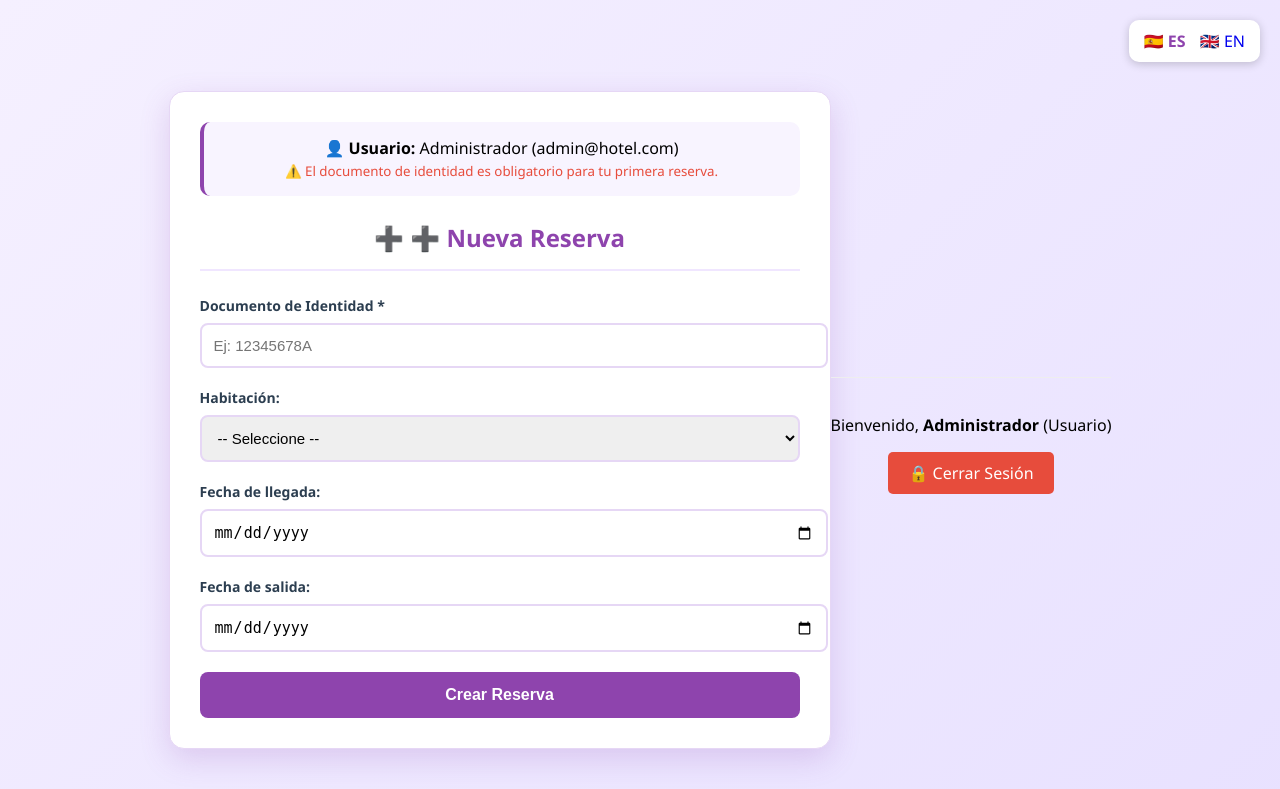
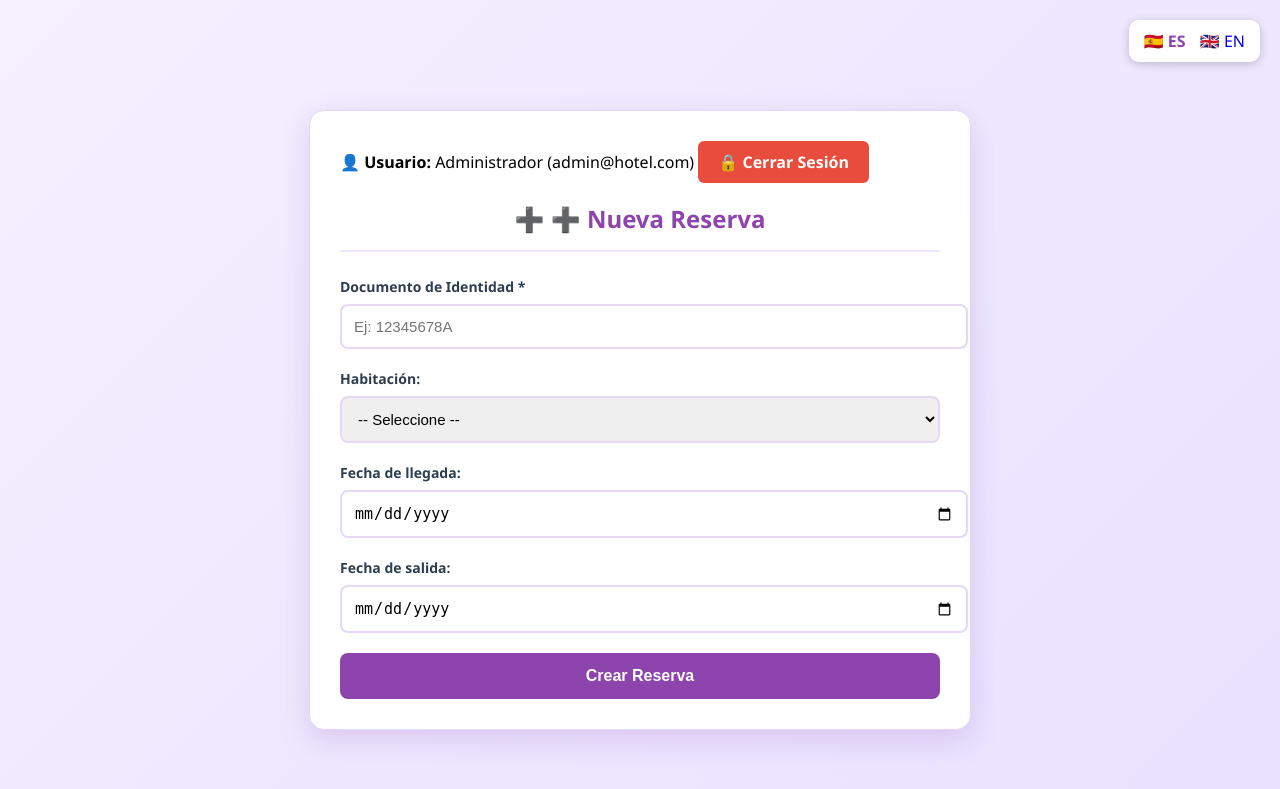
Before and after one commit to KameHelen/SGH_MesaRequena_Elena, a PHP site: page /public/reserva.php in a window 1280 px wide. Shown: the top 789 px of the page. Run offline with PHP 8.4, Linux system fonts and the light colour scheme; a user stored in the database is signed in; data comes from the database, SQL or seed files in the repository.

Commit message:
añadiendo idioma

```diff
--- a/public/reserva.php
+++ b/public/reserva.php
@@ -200,14 +200,13 @@ $habitaciones = $pdo->query("SELECT id, numero, tipo, precio_base FROM habitacio
 </head>
 <body>
     <div class="container">
-        <div class="user-info">
-            <strong>👤 Usuario:</strong> <?= htmlspecialchars($_SESSION['nombreUsuario']) ?>
-            (<?= htmlspecialchars($_SESSION['email']) ?>)
-            <?php if ($huesped_existente): ?>
-                <br><small style="color: #27ae60;">✅ Ya eres huésped registrado</small>
-            <?php else: ?>
-                <br><small style="color: #e74c3c;">⚠️ <?= t('documento_obligatorio') ?></small>
-            <?php endif; ?>
+        <div class="user-header">
+            <div class="user-details">
+                <strong>👤 Usuario:</strong> <?= htmlspecialchars($_SESSION['nombreUsuario']) ?>
+                (<?= htmlspecialchars($_SESSION['email']) ?>)
+              <a href="../cerrar_sesion.php" class="logout-btn">🔒 <?= t('cerrar_sesion') ?></a>
+            </div>
+
         </div>
 
         <h2>➕  <?= t('reserva_titulo') ?></h2>
@@ -225,7 +224,7 @@ $habitaciones = $pdo->query("SELECT id, numero, tipo, precio_base FROM habitacio
             <div class="form-group">
                 <label>Habitación:</label>
                 <select name="habitacion_id" required onchange="setPrecio(this)">
-                    <option value="">-- Seleccione --</option>
+                    <option value=""><?= t('-- Seleccione --') ?></option>
                     <?php foreach ($habitaciones as $h): ?>
                         <option value="<?= $h['id'] ?>" data-precio="<?= $h['precio_base'] ?>">
                             <?= htmlspecialchars($h['numero']) ?> (<?= $h['tipo'] ?>) - $<?= $h['precio_base'] ?>/noche
@@ -235,23 +234,17 @@ $habitaciones = $pdo->query("SELECT id, numero, tipo, precio_base FROM habitacio
             </div>
             <input type="hidden" name="precio_base" id="precio_base" value="0">
             <div class="form-group">
-                <label>Fecha de llegada:</label>
+                <label><?= t('fecha_llegada') ?>:</label>
                 <input type="date" name="fecha_llegada" required min="<?= date('Y-m-d') ?>">
             </div>
             <div class="form-group">
-                <label>Fecha de salida:</label>
+                <label><?= t('fecha_salida') ?>:</label>
                 <input type="date" name="fecha_salida" required min="<?= date('Y-m-d', strtotime('+1 day')) ?>">
             </div>
             <button type="submit"><?= t('crear_reserva') ?></button>
         </form>
     </div>
 
-    <div style="text-align: center; margin-top: 30px; padding-top: 20px; border-top: 1px solid #eee;">
-        <p>Bienvenido, <strong><?= htmlspecialchars($_SESSION['nombreUsuario']) ?></strong> (Usuario)</p>
-        <a href="../cerrar_sesion.php" style="display: inline-block; padding: 10px 20px; background: #e74c3c; color: white; text-decoration: none; border-radius: 5px;">
-            🔒 Cerrar Sesión
-        </a>
-    </div>
 
     <script>
         function setPrecio(sel) {
```
